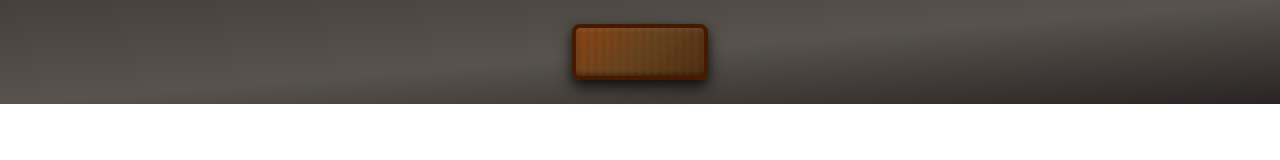
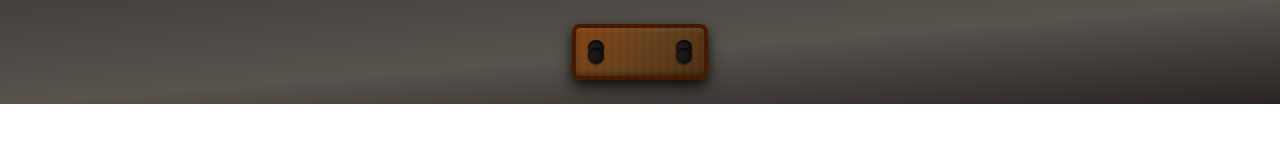
Before and after one commit to eueuehshsj/LIFERPG, a React (Vite) app: page / in a window 1280 px wide. Shown: the top 160 px of the page. Built offline with nearby package versions, Linux system fonts and the light colour scheme.

Commit message:
[STEP 3] 4 모서리 나무못 장식 구현 (close #23)

```diff
--- a/src/app/App.tsx
+++ b/src/app/App.tsx
@@ -95,6 +95,15 @@ export default function App() {
                 `,
               }}
             />
+            {/* 나무못 장식 */}
+            <div className="absolute top-3 left-3 w-4 h-4 rounded-full bg-gradient-to-br from-stone-800 to-stone-950"
+                 style={{ boxShadow: 'inset 0 2px 3px rgba(0,0,0,0.8), 0 1px 2px rgba(0,0,0,0.5)' }} />
+            <div className="absolute top-3 right-3 w-4 h-4 rounded-full bg-gradient-to-br from-stone-800 to-stone-950"
+                 style={{ boxShadow: 'inset 0 2px 3px rgba(0,0,0,0.8), 0 1px 2px rgba(0,0,0,0.5)' }} />
+            <div className="absolute bottom-3 left-3 w-4 h-4 rounded-full bg-gradient-to-br from-stone-800 to-stone-950"
+                 style={{ boxShadow: 'inset 0 2px 3px rgba(0,0,0,0.8), 0 1px 2px rgba(0,0,0,0.5)' }} />
+            <div className="absolute bottom-3 right-3 w-4 h-4 rounded-full bg-gradient-to-br from-stone-800 to-stone-950"
+                 style={{ boxShadow: 'inset 0 2px 3px rgba(0,0,0,0.8), 0 1px 2px rgba(0,0,0,0.5)' }} />
           </div>
         </div>
       </div>
```
